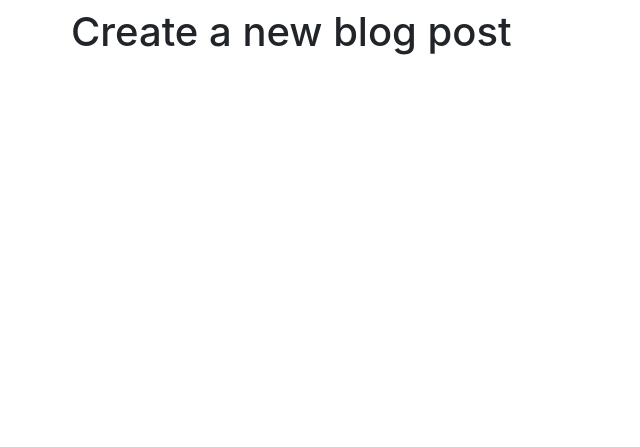
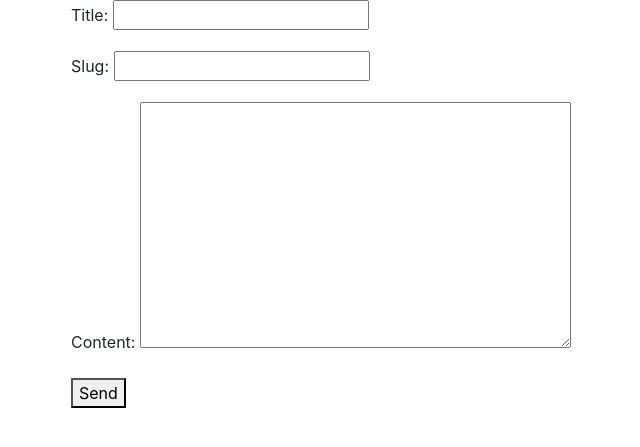
Before and after one commit to Mansi109/DjangoBlog, a Django app: page /blog-new/ in a window 1280 px wide. Shown: the top 447 px of the page, without its empty margins (299-939 px from the left). Run offline with Django 3.2, Linux system fonts and the light colour scheme; some libraries are stand-ins or nearby versions.

Commit message:
Add Form

```diff
--- /dev/null
+++ b/blog/forms.py
@@ -0,0 +1,20 @@
+from django import forms
+from .models import BlogPost
+class BlogPostForm(forms.Form):
+	title= forms.CharField()
+	slug=forms.SlugField()
+	content= forms.CharField(widget=forms.Textarea)
+
+
+class BlogPostModelForm(forms.ModelForm):
+	class Meta:
+		model=BlogPost
+		fields=['title', 'slug', 'content']
+
+
+	def clean_title(self, *args, **kwargs):
+		title= self.cleaned_data.get('title')
+		qs=BlogPost.objects.filter(title__iexact=title)
+		if qs.exists():
+			raise forms.ValidationError("This title has already been used.")
+		return title
--- a/blog/models.py
+++ b/blog/models.py
@@ -3,6 +3,6 @@ from django.db import models
 # Create your models here.
 
 class BlogPost(models.Model):
-	title = models.TextField()
+	title = models.CharField(max_length=120)
 	slug= models.SlugField(unique=True)
 	content = models.TextField(null=True, blank=True)
--- /dev/null
+++ b/blog/templates/blog/create.html
@@ -0,0 +1 @@
+{% extends "form.html" %}
--- /dev/null
+++ b/blog/urls.py
@@ -0,0 +1,17 @@
+
+from django.urls import path
+from .views import (
+	blog_post_create_view,
+	blog_post_delete_view,
+	blog_post_detail_view,
+	blog_post_list_view,
+	blog_post_update_view,
+	)
+
+
+urlpatterns = [
+	path('', blog_post_list_view),
+	path('<str:slug>/', blog_post_detail_view),
+	path('<str:slug>/edit/', blog_post_update_view),
+	path('<str:slug>/delete/', blog_post_delete_view),
+]
--- a/blog/views.py
+++ b/blog/views.py
@@ -3,25 +3,36 @@ from django.http import Http404
 
 # Create your views here.
 from .models import BlogPost
+from .forms import BlogPostModelForm
 
 
 def blog_post_list_view(request):
 	qs= BlogPost.objects.all()
-	template_name= 'blog_post_list.html'
+	template_name= 'blog/list.html'
 	context= {'object_list': qs}
 	return render(request, template_name, context)
 
 
 def blog_post_create_view(request):
-	template_name= 'blog_post_create.html'
-	context= {'form': None}
+	form= BlogPostModelForm(request.POST or None)
+	if(form.is_valid()):
+		obj= form.save(commit=False)
+		#obj.title= form.cleaned_data.get("title") + "0"
+		obj.save()
+		#print(form.cleaned_data)
+		#title= form.cleaned_data['title']
+		#obj=BlogPost.objects.create(**form.cleaned_data)
+		#obj2=OtherModel.objects.create(title=title)
+		form=BlogPostModelForm()
+	template_name= 'form.html'
+	context= {'form': form}
 	return render(request, template_name, context)
 
 
 
 def blog_post_detail_view(request, slug):
 	obj=get_object_or_404(BlogPost, slug=slug)
-	template_name= 'blog_post_detail.html'
+	template_name= 'blog/detail.html'
 	context= {'object': obj}
 	return render(request, template_name, context)
 
@@ -29,7 +40,7 @@ def blog_post_detail_view(request, slug):
 
 def blog_post_update_view(request, slug):
 	obj= get_object_or_404(BlogPost, slug=slug)
-	template_name= 'blog_post_update.html'
+	template_name= 'blog/update.html'
 	context= {'object': obj, 'form': None}
 	return render(request, template_name, context)
 
@@ -37,6 +48,6 @@ def blog_post_update_view(request, slug):
 
 def blog_post_delete_view(request, slug):
 	obj=get_object_or_404(BlogPost, slug=slug)
-	template_name= 'blog_post_delete.html'
+	template_name= 'blog/delete.html'
 	context= {'object': obj}
 	return render(request, template_name, context)
--- a/templates/base.html
+++ b/templates/base.html
@@ -15,9 +15,9 @@
   	<div class="container">
   		<div class="row">
   			<div class="col-6 mx-auto">
-    			<h1> {{title}} </h1>
+
           {% block content %}
-          Replace this value
+
           {% endblock %}
 
 			</div>
--- a/templates/blog_post_create.html
+++ /dev/null
@@ -1,6 +0,0 @@
-{% extends "base.html" %}
-
-{%block content%}
-
-<h1>Create a new blog post</h1>
-{%endblock%}
--- /dev/null
+++ b/templates/form.html
@@ -0,0 +1,14 @@
+{% extends "base.html" %}
+
+{% block content %}
+
+{% if title %}
+	<h1>{{ title }}</h1>
+{%endif%}
+
+<form method='POST' action='.'> {% csrf_token %}
+	{{ form.as_p }}
+	<button type='submit'>Send</button>
+</form>
+
+{% endblock %}
--- a/try_django/urls.py
+++ b/try_django/urls.py
@@ -14,13 +14,9 @@ Including another URLconf
     2. Add a URL to urlpatterns:  path('blog/', include('blog.urls'))
 """
 from django.contrib import admin
-from django.urls import path, re_path
+from django.urls import path, re_path, include
 from blog.views import (
 	blog_post_create_view,
-	blog_post_delete_view,
-	blog_post_detail_view,
-	blog_post_list_view,
-	blog_post_update_view,
 	)
 
 from .views import (
@@ -32,11 +28,8 @@ from .views import (
 
 urlpatterns = [
 	path('', home_page),
-	path('blog/', blog_post_list_view),
 	path('blog-new/', blog_post_create_view),
-	path('blog/<str:slug>/', blog_post_detail_view),
-	path('blog/<str:slug>/edit/', blog_post_update_view),
-	path('blog/<str:slug>/delete/', blog_post_delete_view),
+	path('blog/', include('blog.urls')),
 	re_path(r'^pages?/$', about_page),
 	re_path(r'^about/$', about_page),
 	path('contact/', contact_page),
```
Also changed, not shown: blog/templates/blog/form.html (added, +14 -0 lines), try_django/forms.py (added, +14 -0 lines), try_django/views.py (+11 -2 lines), blog/migrations/0005_auto_20190420_2006.py (added), blog/templates/blog/delete.html (renamed from templates/blog_post_delete.html), blog/templates/blog/detail.html (renamed from templates/blog_post_detail.html), blog/templates/blog/list.html (renamed from templates/blog_post_list.html), blog/templates/blog/update.html (renamed from templates/blog_post_update.html), db.sqlite3.
